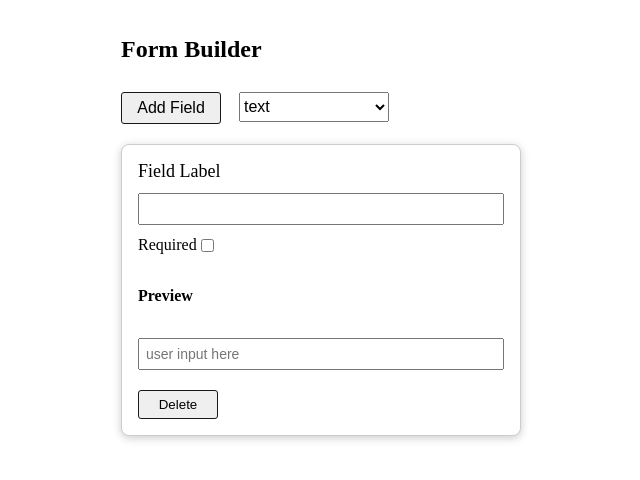
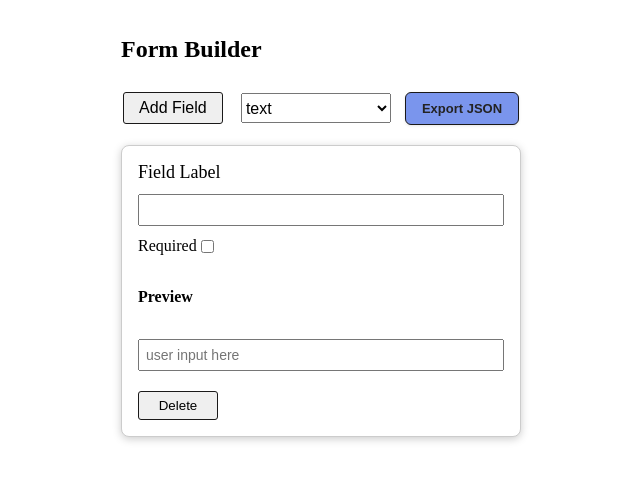
Before and after one commit to SuchitraVM/advanced-form-builder, a React (Vite) app: page / in a window 1280 px wide. Both pictures are taken after a click on the button "Add Field". Shown: the top 480 px of the page, without its empty margins (319-959 px from the left). Built offline with nearby package versions, Linux system fonts and the light colour scheme.

Commit message:
Added downloadable Export JSON button using blob and styled it

```diff
--- a/src/pages/BuilderPage.css
+++ b/src/pages/BuilderPage.css
@@ -3,8 +3,6 @@
   margin: auto;
   padding : 8px 10px;
 }
-
-
 
 .msg-container{
   background-color: #ded8d8; /* Dark gray/black background */
@@ -36,10 +34,13 @@
 .controls {
   display: flex;
   flex-direction: row;
+  justify-content: center;
+  align-items: center;
   gap: 8px;
   margin-bottom: 20px;
 }
-.controls button{
+
+button{
   transition: 0.2s
 }
 
@@ -54,10 +55,27 @@
   font-weight: 300;
 }
 
+button.export-btn{
+  background-color: #7a95ed; /* A clean, modern blue */
+  color: rgb(36, 35, 35);
+  font-size: 13px;
+
+  white-space: nowrap;
+  display: inline-block;
+  min-width: fit-content;
+
+  margin-left: 6px;
+  padding: 8px 16px;
+  border-radius: 6px;
+  font-weight: 600;
+  cursor: pointer;
+  transition: background-color 0.2s ease, transform 0.1s ease;
+  box-shadow: 0 1px 3px rgba(0, 0, 0, 0.1);
+}
+
 button:hover{
   background-color: #e2e2e2; /* Slightly darker than the default light grey */
   border-color: #adadad;
-
 }
 
 .controls select{
--- a/src/pages/BuilderPage.jsx
+++ b/src/pages/BuilderPage.jsx
@@ -75,6 +75,27 @@ export default function BuilderPage() {
     setFields(optionDelete)
   }
 
+  function handleExport(){
+
+    const jsonData = JSON.stringify(fields,null,2)
+
+    const blob = new Blob([jsonData,{
+      type : "application/json"
+    }])
+
+    const url = URL.createObjectURL(blob)
+
+    const link = document.createElement("a")
+
+    link.href = url
+    link.download = "form-schema.json"
+
+    link.click()
+
+    URL.revokeObjectURL(url)
+
+  }
+
   return (
     <div className="builder-container">
       <h2>Form Builder</h2>
@@ -85,6 +106,7 @@ export default function BuilderPage() {
         <option value="checkbox">checkbox</option>
         <option value="select">select</option>
       </select>
+      {fields.length > 0 && <button className="export-btn" onClick={handleExport}>Export JSON</button>}
       </div>
 
       {
```
